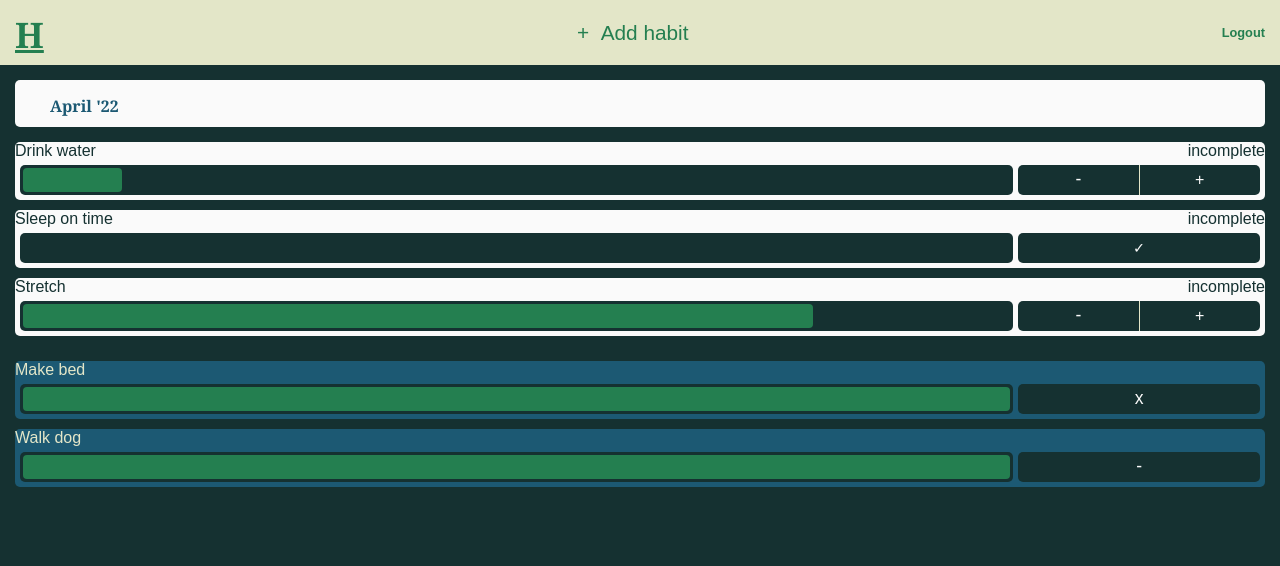
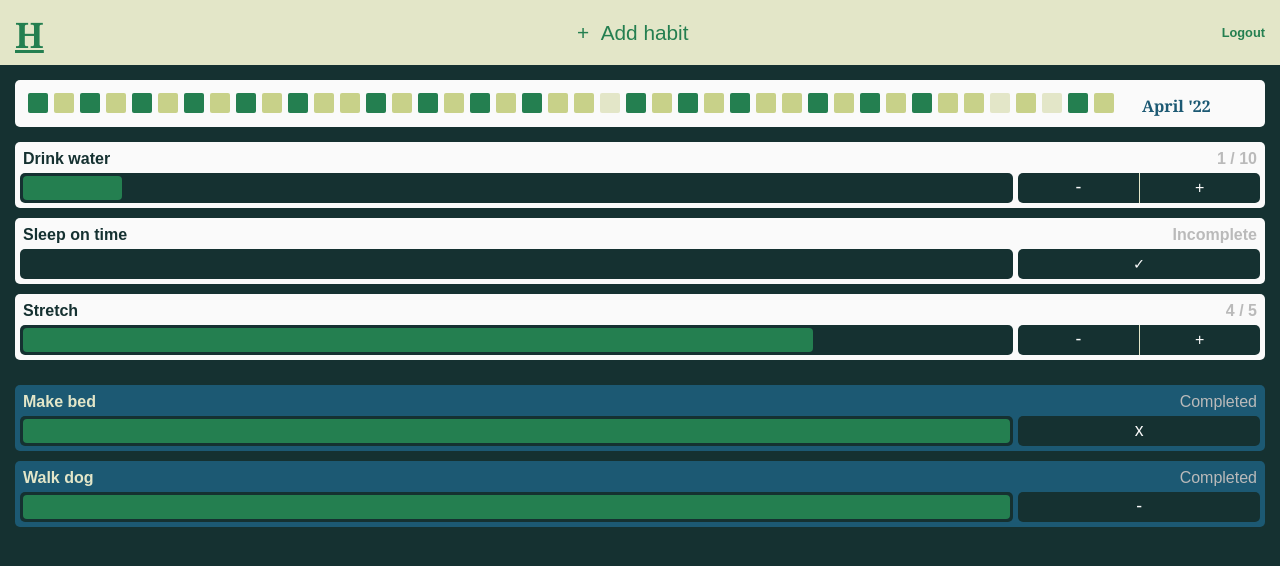
Before and after one commit to redlipbatfish/scratchproject, a React app: page / in a window 1280 px wide. Shown: the top 566 px of the page. Built offline with nearby package versions, Linux system fonts and the light colour scheme.

Commit message:
pre combine with backend
Co-authored-by: Michelle Chang michelle.kelly.chang@gmail.com
Co-authored-by: Jake Bradbeer jakebradbeer@gmail.com

```diff
--- a/client/components/Calendar.jsx
+++ b/client/components/Calendar.jsx
@@ -8,16 +8,52 @@ const Calendar = () => {
 
     const currentMonth = [];
 
-    // for () {
-    //     if (date['fulfilled_percent'] === 100) currentMonth.push(hundred);
-    //     if (date['fulfilled_percent'] >= 66 || date['fulfilled_percent'] <= 99) currentMonth.push(sixtySixTo99);
-    //     if (date['fulfilled_percent'] )
-    // }
+    const sampleArr = [
+        100,
+        100,
+        100,
+        100,
+        100,
+        100,
+        90,
+        100,
+        100,
+        100,
+        100,
+        10,
+        100,
+        100,
+        100,
+        70,
+        100,
+        100,
+        100,
+        50,
+        30,
+        100,
+    ]
+
+    const monthNames = ["January", "February", "March", "April", "May", "June",
+  "July", "August", "September", "October", "November", "December"
+];
+
+    // for (let avg in res.calendar) {
+    for (let avg of sampleArr) {
+        if (avg === 100) currentMonth.push(hundred);
+        if (avg >= 66 || avg <= 99) currentMonth.push(sixtySixTo99);
+        if (avg <= 65) currentMonth.push(thirtyThreeTo65);
+    }
+    const currentDate = new Date();
+    const month = monthNames[currentDate.getMonth()];
+    let year = '' + currentDate.getFullYear();
+    year = year.slice(2);
+
+    console.log(month, year);
 
     return (
         <div className='calendar'>
             <div className='squares-wrapper'>
-
+             {currentMonth}
                 <div id='label-month'>April '22</div>
             </div>
         </div>
--- a/client/components/CompletedHabit.jsx
+++ b/client/components/CompletedHabit.jsx
@@ -15,6 +15,7 @@ const CompletedHabit = (props) => {
         <div className='item-done'>
             <div className='wrapper-habit-text'>
                 <div className='habit-name habit-text'>{habit.habit}</div>
+                <div className='habit-status habit-text completed'>Completed</div>
             </div>
             <div className='progress-container'>
                 <div className='wrapper-progressbar'>
--- a/client/components/ToDoBoolean.jsx
+++ b/client/components/ToDoBoolean.jsx
@@ -12,7 +12,7 @@ const ToDoBoolean = (props) => {
         <div className='item-todo'>
             <div className='wrapper-habit-text'>
                 <div className='habit-name habit-text'>{habit.habit}</div>
-                <div className='habit-status habit-text'>incomplete</div>
+                <div className='habit-status habit-text'>Incomplete</div>
             </div>
             <div className='progress-container'>
                 <div className='wrapper-progressbar'>
--- a/client/components/ToDoNumber.jsx
+++ b/client/components/ToDoNumber.jsx
@@ -6,18 +6,22 @@ const ToDoNumber = (props) => {
     const percentage = Math.floor(100 * habit.status / habit.goal);
 
     function increment() {
-        props.incrementNum(habit.habitId);
-        console.log(habit.status, habit.goal);
+        if (habit.status < habit.goal) {
+            props.incrementNum(habit.habitId);
+            console.log(habit.status, habit.goal);
+        }
     }
     function decrement() {
-        props.decrementNum(habit.habitId);
+        if (habit.status > 0) {
+            props.decrementNum(habit.habitId);
+        }
     }
 
     return (
         <div className='item-todo'>
             <div className='wrapper-habit-text'>
                 <div className='habit-name habit-text'>{habit.habit}</div>
-                <div className='habit-status habit-text'>incomplete</div>
+                <div className='habit-status habit-text'>{`${habit.status} / ${habit.goal}`}</div>
             </div>
             <div className='progress-container'>
                 <div className='wrapper-progressbar'>
--- a/client/reducers/habitsReducer.js
+++ b/client/reducers/habitsReducer.js
@@ -81,8 +81,8 @@ const habitsReducer = (state = initialState, action) => {
 
         // increment the status for the target habit, if this completes habit change to completed
         if (habits[i].habitId === action.payload ) {
-          if (habits[i].status >= habits[i].goal) habits[i].completed = true;
-          if (habits[i].status ) ++habits[i].status;
+          if (habits[i].status === habits[i].goal) habits[i].completed = true;
+          if (habits[i].status) habits[i].status++;
         }
       }
 
--- a/client/styles/styles.scss
+++ b/client/styles/styles.scss
@@ -97,16 +97,20 @@ h1 {
   display: flex;
   justify-content: space-between;
 
-  .todo-text {
+  .habit-text {
     font-weight: 600;
     margin: 8px 8px 0 8px;
   }
 
-  .todo-text {
-    font-weight: 600;
-    margin: 8px 8px 0 8px;
+  .habit-status {
+    color: darken($white, 25%);
+  }
+
+  .completed {
+    font-weight: 400 !important;
   }
 }
+
 .wrapper-editHabit {
   display: flex;
   padding: 0px 25px;
```
